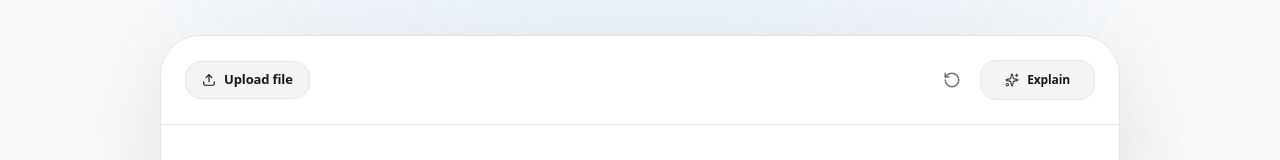
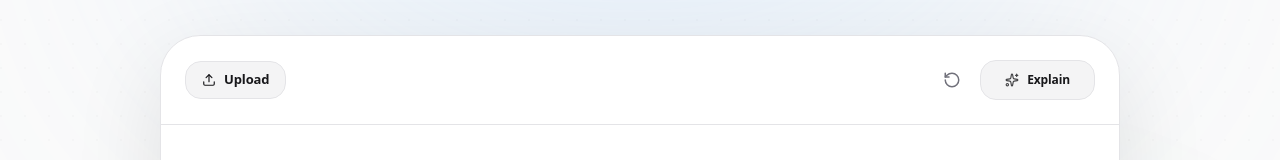
Before and after one commit to lucaram/explain-my-numbers, a Next.js app: page / in a window 1280 px wide. Shown: the part 173-333 px from the top of the page. Built offline with nearby package versions, Linux system fonts and the light colour scheme.

Commit message:
Test Rate Limiting

```diff
--- a/app/api/explain/route.ts
+++ b/app/api/explain/route.ts
@@ -1822,7 +1822,7 @@ export async function POST(req: Request) {
   const redis = Redis.fromEnv();
   const ratelimit = new Ratelimit({
     redis,
-    limiter: Ratelimit.slidingWindow(2, "10 s"),
+    limiter: Ratelimit.slidingWindow(2, "30 s"),
     analytics: false,
     prefix: "emn:rl",
   });
--- a/app/page.tsx
+++ b/app/page.tsx
@@ -781,7 +781,7 @@ export default function HomePage() {
                 )}
               >
                 <Upload size={14} />
-                <span>{selectedFile ? "Change" : "Upload file"}</span>
+                <span>{selectedFile ? "Change" : "Upload"}</span>
                 <input type="file" className="hidden" onChange={onFile} accept=".csv,.txt,.tsv,.xls,.xlsx,.pdf" />
               </label>
 
@@ -869,8 +869,8 @@ export default function HomePage() {
                     ? "bg-white/10 text-zinc-200 border border-white/10"
                     : "bg-zinc-100 text-zinc-800"
                 )}
-                title="Upload file"
-                aria-label="Upload file"
+                title="Upload"
+                aria-label="Upload"
               >
                 <Upload size={20} />
                 <input type="file" className="hidden" onChange={onFile} accept=".csv,.txt,.tsv,.xls,.xlsx,.pdf" />
```
